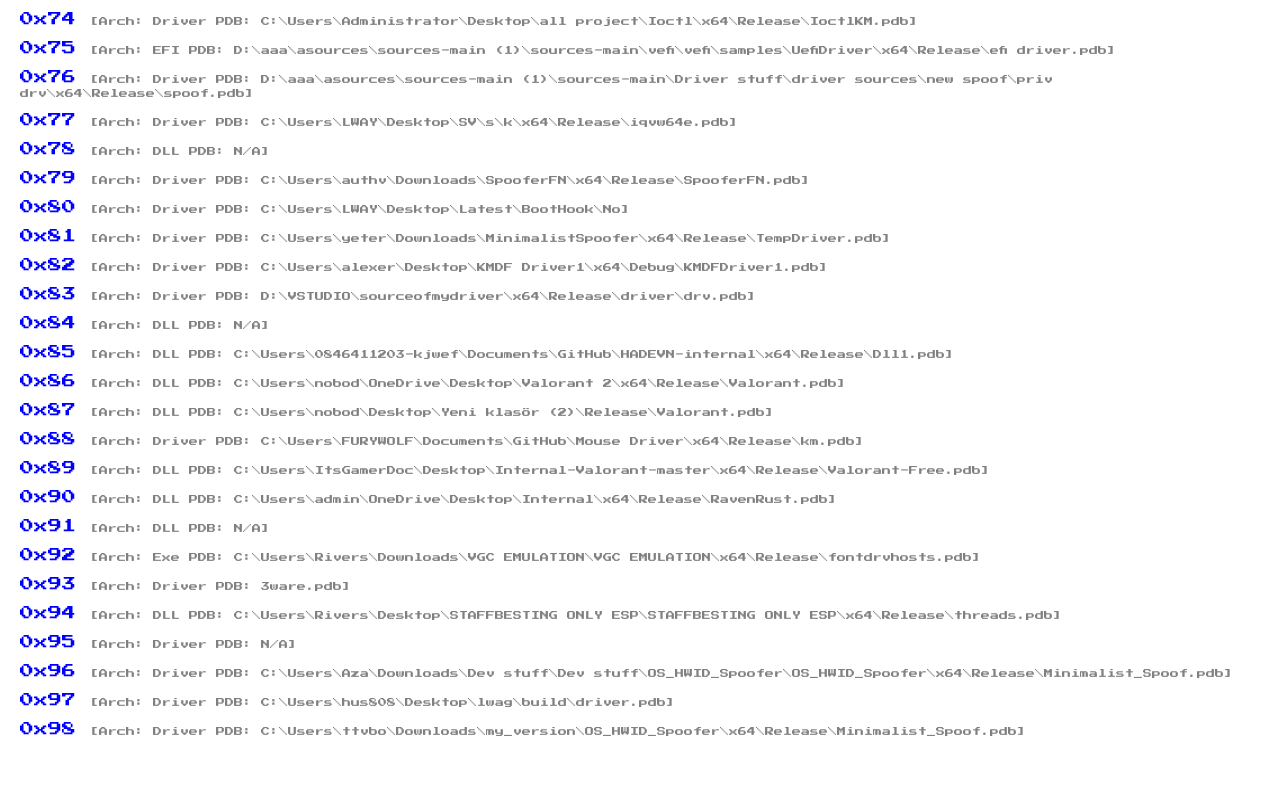
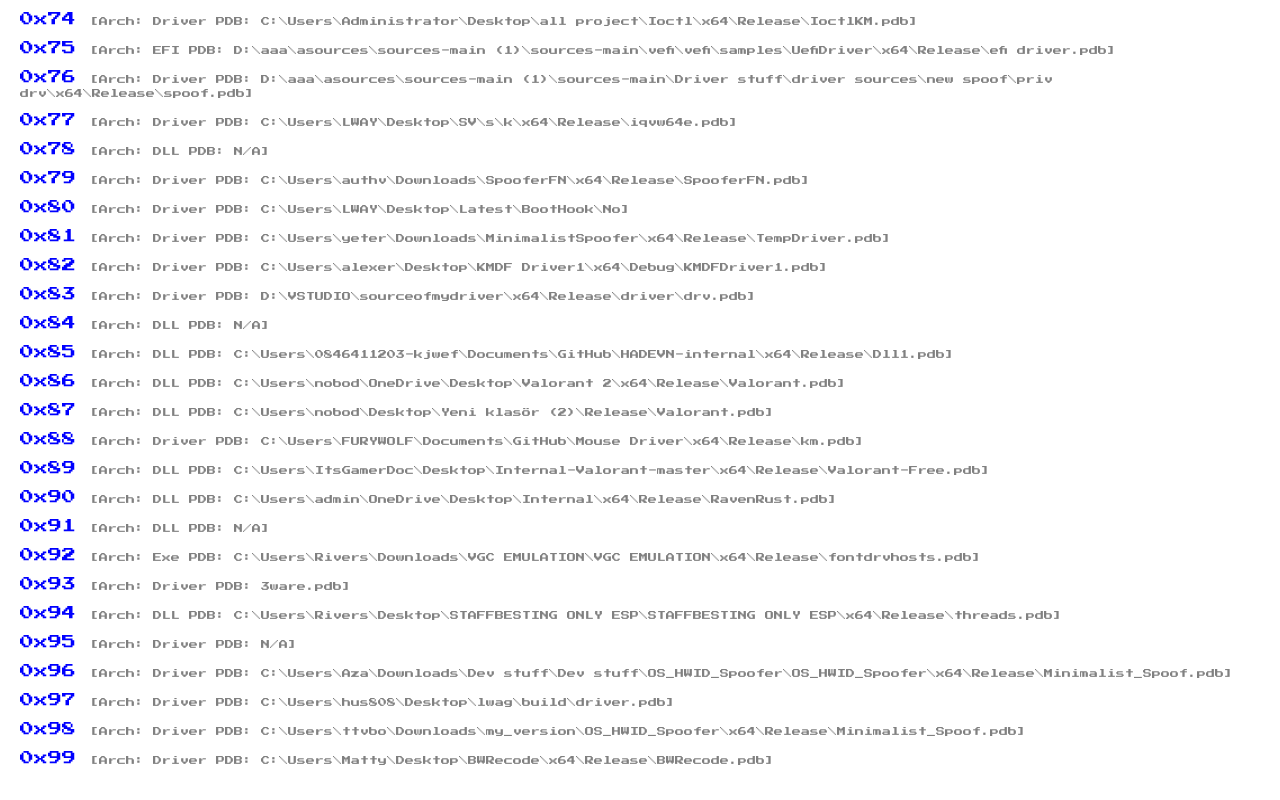
Before and after one commit to ReverseSec/eryx, a plain HTML site: page index.html in a window 1280 px wide. Shown: the part 2475-3275 px from the top of the page. Before the commit the page ends 3246 px from the top, so only its background shows below. Drawn offline with Linux system fonts and the light colour scheme.

Commit message:
Update index.html

```diff
--- a/index.html
+++ b/index.html
@@ -170,4 +170,5 @@
             <li><a href="./archive/16a400829f96a332784f11978bb09491">0x96</a> <span class="info">[Arch: Driver PDB: C:\Users\Aza\Downloads\Dev stuff\Dev stuff\OS_HWID_Spoofer\OS_HWID_Spoofer\x64\Release\Minimalist_Spoof.pdb]</span></li>
             <li><a href="./archive/0a48d7704aa73974007928654c5f18fa">0x97</a> <span class="info">[Arch: Driver PDB: C:\Users\hus808\Desktop\lwag\build\driver.pdb]</span></li>
             <li><a href="./archive/0c4aaeb3357fb9edbbacb934f9333108">0x98</a> <span class="info">[Arch: Driver PDB: C:\Users\ttvbo\Downloads\my_version\OS_HWID_Spoofer\x64\Release\Minimalist_Spoof.pdb]</span></li>
+            <li><a href="./archive/d530bedb8639261c34ebf611b46080c2">0x99</a> <span class="info">[Arch: Driver PDB: C:\Users\Matty\Desktop\BWRecode\x64\Release\BWRecode.pdb]</span></li>
         </ul>
```
